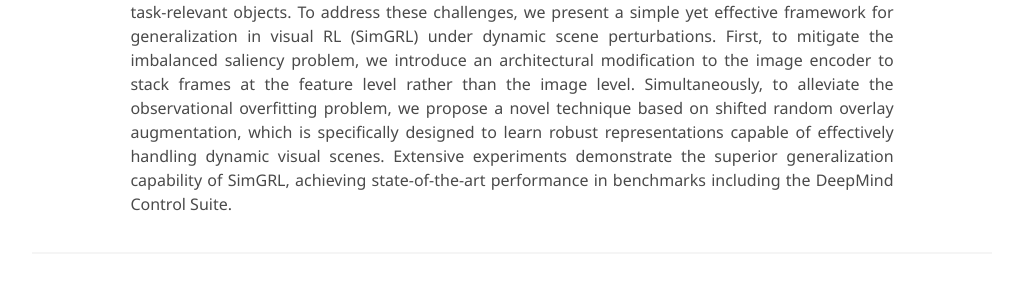
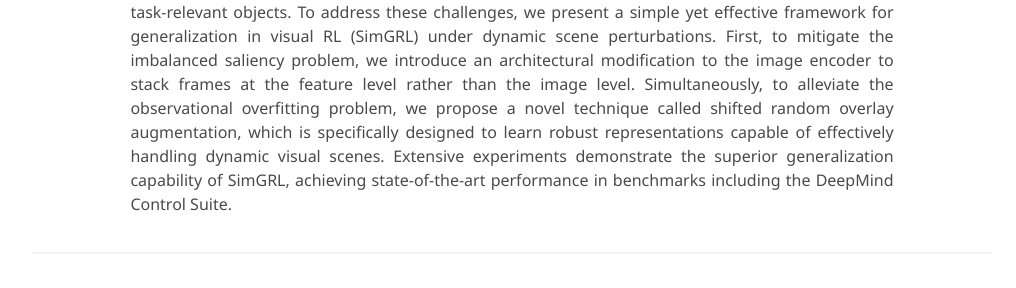
Before and after one commit to W-Song11/SimGRL, a Jekyll site: the page built from index.md, in a window 1280 px wide. Shown: the part 687-975 px from the top of the page, without its empty margins (128-1144 px from the left). Built offline with Jekyll 4.4.1, drawn with Linux system fonts in a browser that asks for light colours; some web fonts are replaced; some of the changed text lies outside the part shown.

Commit message:
Update index.md

```diff
--- a/index.md
+++ b/index.md
@@ -32,7 +32,7 @@ under dynamic scene perturbations. First, to mitigate the imbalanced saliency
 problem, we introduce an architectural modification to the image encoder to
 stack frames at the feature level rather than the image level. Simultaneously,
 to alleviate the observational overfitting problem, we propose a novel technique
-based on shifted random overlay augmentation, which is specifically designed
+called shifted random overlay augmentation, which is specifically designed
 to learn robust representations capable of effectively handling dynamic visual
 scenes. Extensive experiments demonstrate the superior generalization capability
 of SimGRL, achieving state-of-the-art performance in benchmarks including the
```
